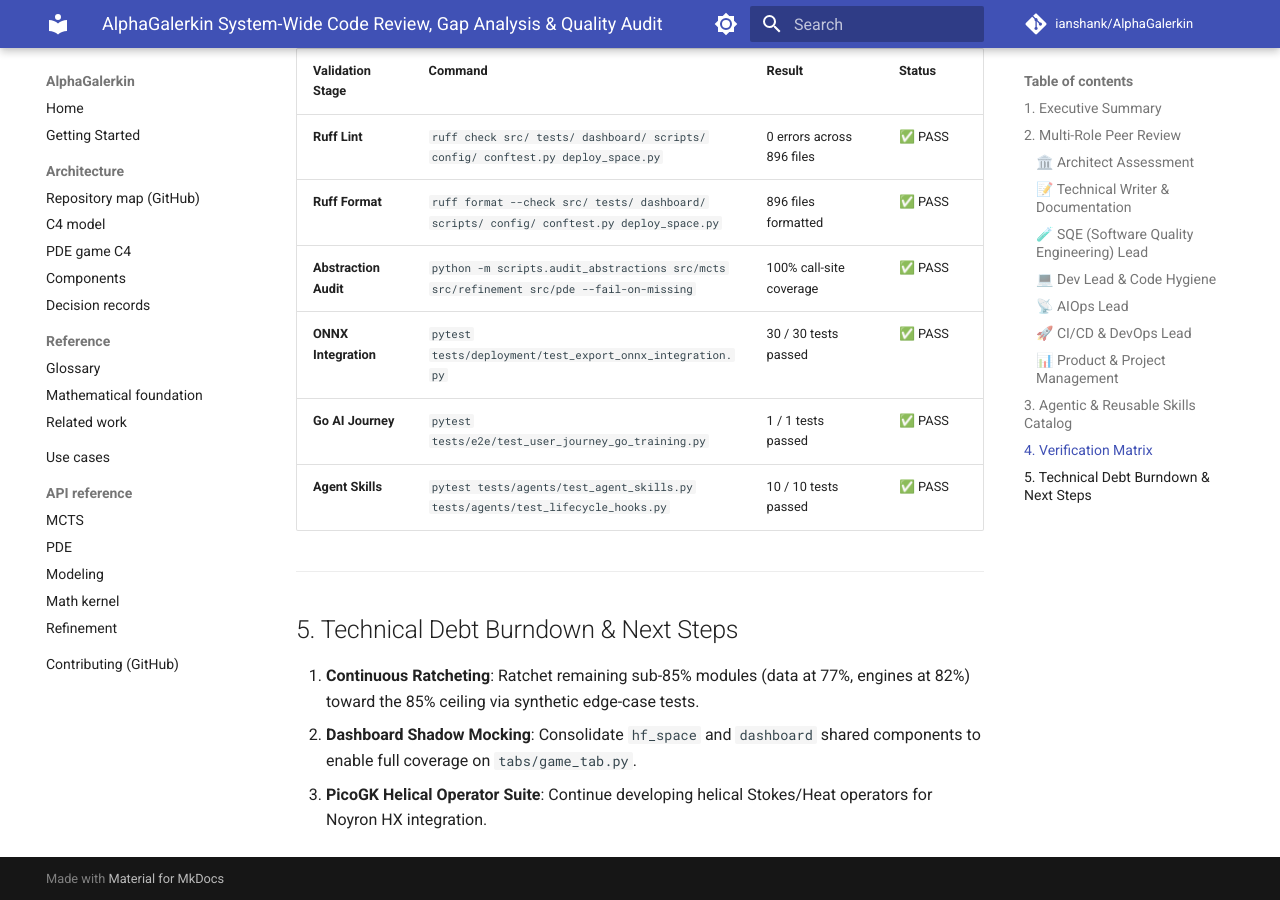
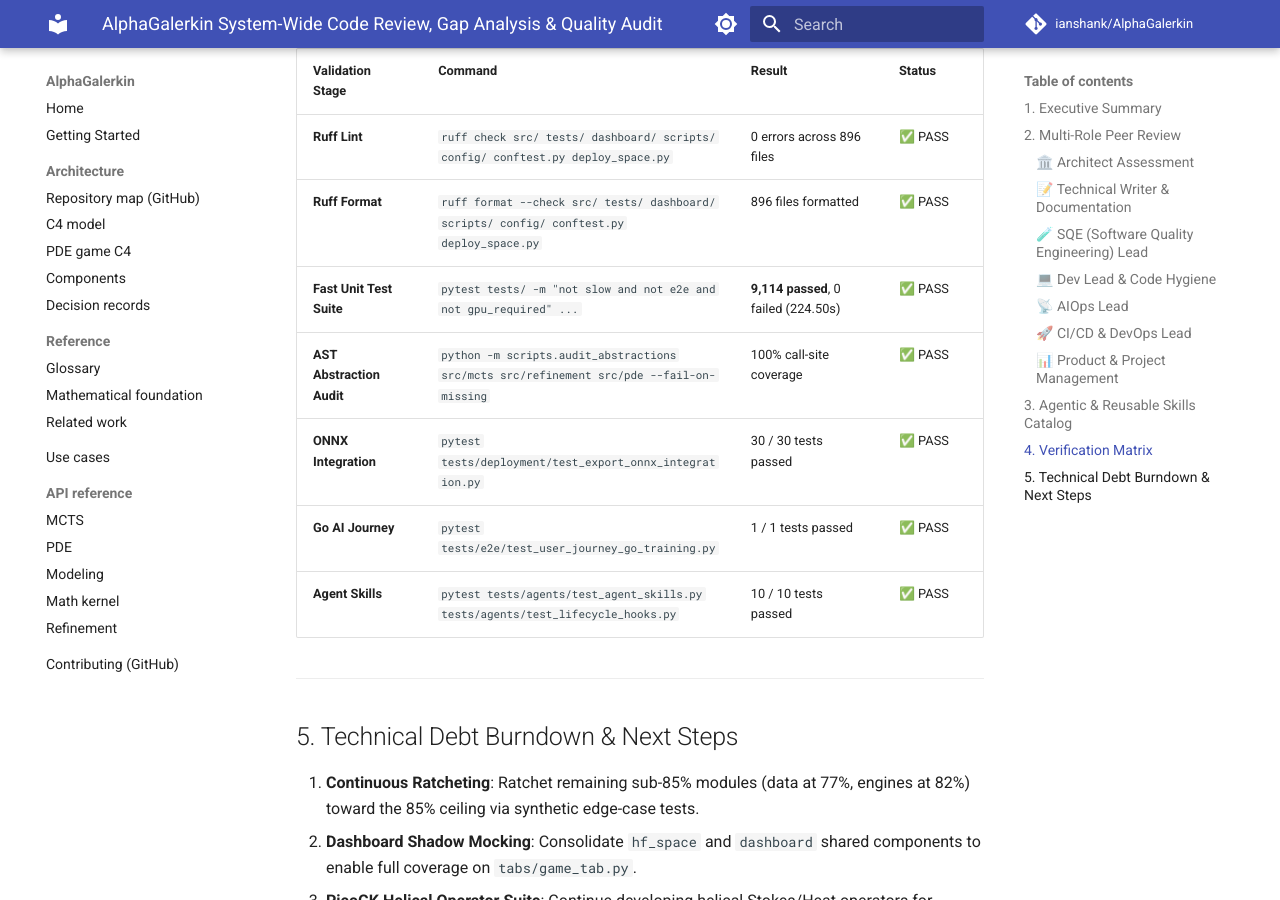
Before and after one commit to ianshank/AlphaGalerkin, an MkDocs documentation site: the page built from docs/reviews/CODE_REVIEW_AND_GAP_ANALYSIS_2026-08-21.md, in a window 1280 px wide and 900 px high, scrolled down 4081 px. Built offline with MkDocs 1.6.1 and Material for MkDocs 9.7.7, drawn with Linux system fonts in a browser that asks for light colours; comment, search, counter and statistics services are not loaded.

Commit message:
docs: update code review report with 9114 passed unit tests

```diff
--- a/docs/reviews/CODE_REVIEW_AND_GAP_ANALYSIS_2026-08-21.md
+++ b/docs/reviews/CODE_REVIEW_AND_GAP_ANALYSIS_2026-08-21.md
@@ -95,7 +95,8 @@ In addition, the Python agent skills in `src/agents/skills/` provide declarative
 | :--- | :--- | :--- | :--- |
 | **Ruff Lint** | `ruff check src/ tests/ dashboard/ scripts/ config/ conftest.py deploy_space.py` | 0 errors across 896 files | ✅ PASS |
 | **Ruff Format** | `ruff format --check src/ tests/ dashboard/ scripts/ config/ conftest.py deploy_space.py` | 896 files formatted | ✅ PASS |
-| **Abstraction Audit** | `python -m scripts.audit_abstractions src/mcts src/refinement src/pde --fail-on-missing` | 100% call-site coverage | ✅ PASS |
+| **Fast Unit Test Suite** | `pytest tests/ -m "not slow and not e2e and not gpu_required" ...` | **9,114 passed**, 0 failed (224.50s) | ✅ PASS |
+| **AST Abstraction Audit** | `python -m scripts.audit_abstractions src/mcts src/refinement src/pde --fail-on-missing` | 100% call-site coverage | ✅ PASS |
 | **ONNX Integration** | `pytest tests/deployment/test_export_onnx_integration.py` | 30 / 30 tests passed | ✅ PASS |
 | **Go AI Journey** | `pytest tests/e2e/test_user_journey_go_training.py` | 1 / 1 tests passed | ✅ PASS |
 | **Agent Skills** | `pytest tests/agents/test_agent_skills.py tests/agents/test_lifecycle_hooks.py` | 10 / 10 tests passed | ✅ PASS |
```
